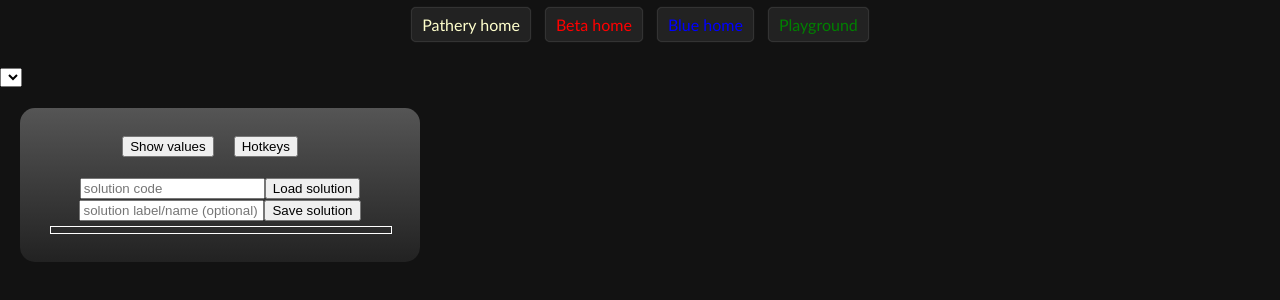
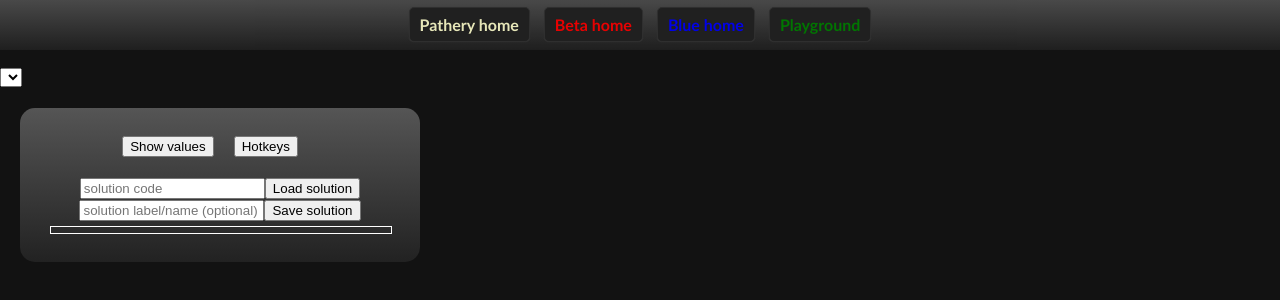
Before and after one commit to WuTheFWasThat/midnighttherapy, a website: page ugli-pathery/index.html in a window 1280 px wide. Shown: the top 300 px of the page. Drawn offline with Linux system fonts and the light colour scheme; no server answers.

Commit message:
slight change of ugli top bar

```diff
--- a/ugli-pathery/index.html
+++ b/ugli-pathery/index.html
@@ -41,7 +41,10 @@
 
 <body>
 
-<div id="topbarContent" style="width:100%; height:50px"> </div>
+<div id="topbar">
+  <div id="topbarContent">
+  </div>
+</div>
 
 <ul id="messages">
 </ul>
```
